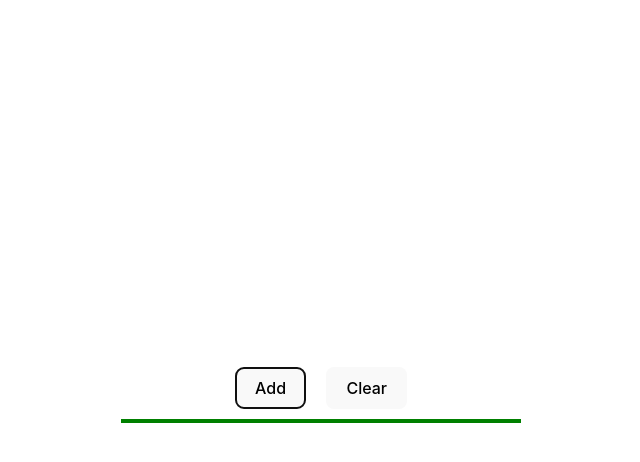
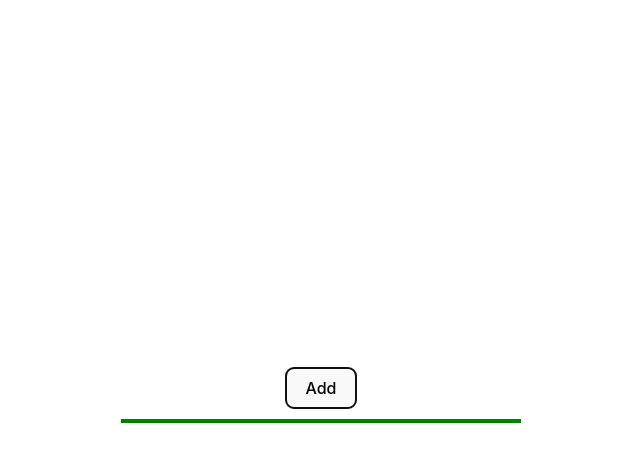
Before and after one commit to nilesh0627/react-machine-coding, a React (Vite) app: page /progress-bars in a window 1280 px wide. Both pictures are taken after a click on the button "Add". Shown: the top 462 px of the page, without its empty margins (319-959 px from the left). Built offline with nearby package versions, Linux system fonts and the light colour scheme.

Commit message:
progress bars changes

```diff
--- a/src/progress-bars/index.jsx
+++ b/src/progress-bars/index.jsx
@@ -1,38 +1,39 @@
-import { useRef, useState } from "react";
-import '../App.css'
+import { useState } from "react";
+import "../App.css";
 
 function ProgressBars({ timer = 2000 }) {
     const [bars, setBars] = useState([]);
-    const divRefs = useRef([])
 
     const addBar = () => {
-        const newBarIndex = bars.length;
-        setBars((prevBars) => {
-            const updatedBars = [...prevBars, newBarIndex];
-            setTimeout(() => {
-                divRefs.current[newBarIndex]?.classList.add('bar-filled');
-            }, 0);
-            return updatedBars;
-        })
-    }
+        const newBar = { id: bars.length, progress: 0 };
+        setBars((prevBars) => [...prevBars, newBar]);
 
-    const clearBar = () => {
-        divRefs.current.forEach((div) => {
-            div.classList.remove('bar-filled');
-            div.style.width = '0%';
-        })
-    }
+        // Simulate progress
+        setTimeout(() => {
+            setBars((prevBars) =>
+                prevBars.map((bar) =>
+                    bar.id === newBar.id ? { ...bar, progress: 1 } : bar
+                )
+            );
+        }, 0);
+    };
 
     return (
         <section className="progress-bars">
             <button onClick={addBar}>Add</button>
-            <button onClick={clearBar}>Clear</button>
-            {bars.map((item, index) => <div key={index} className="bar-container">
-                <div ref={div => divRefs.current[index] = div} className="bar-contents"></div>
-            </div>)
-            }
-        </section >
-    )
+            {bars.map((bar) => (
+                <div key={bar.id} className="bar-container">
+                    <div
+                        className="bar-contents"
+                        style={{
+                            transform: `scaleX(${bar.progress})`,
+                            transition: `transform ${timer}ms ease-in-out`,
+                        }}
+                    ></div>
+                </div>
+            ))}
+        </section>
+    );
 }
 
 export default ProgressBars;
```
